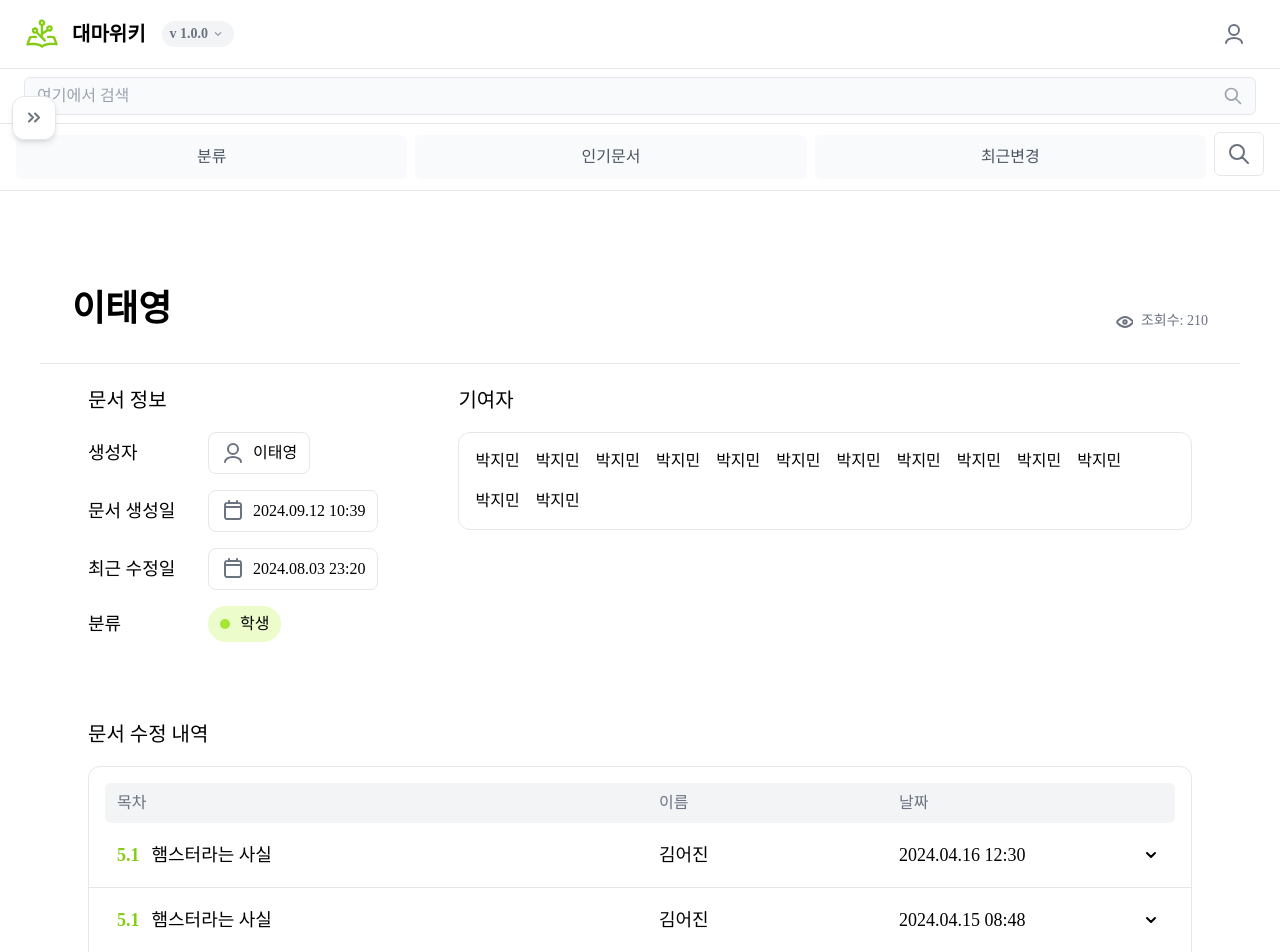
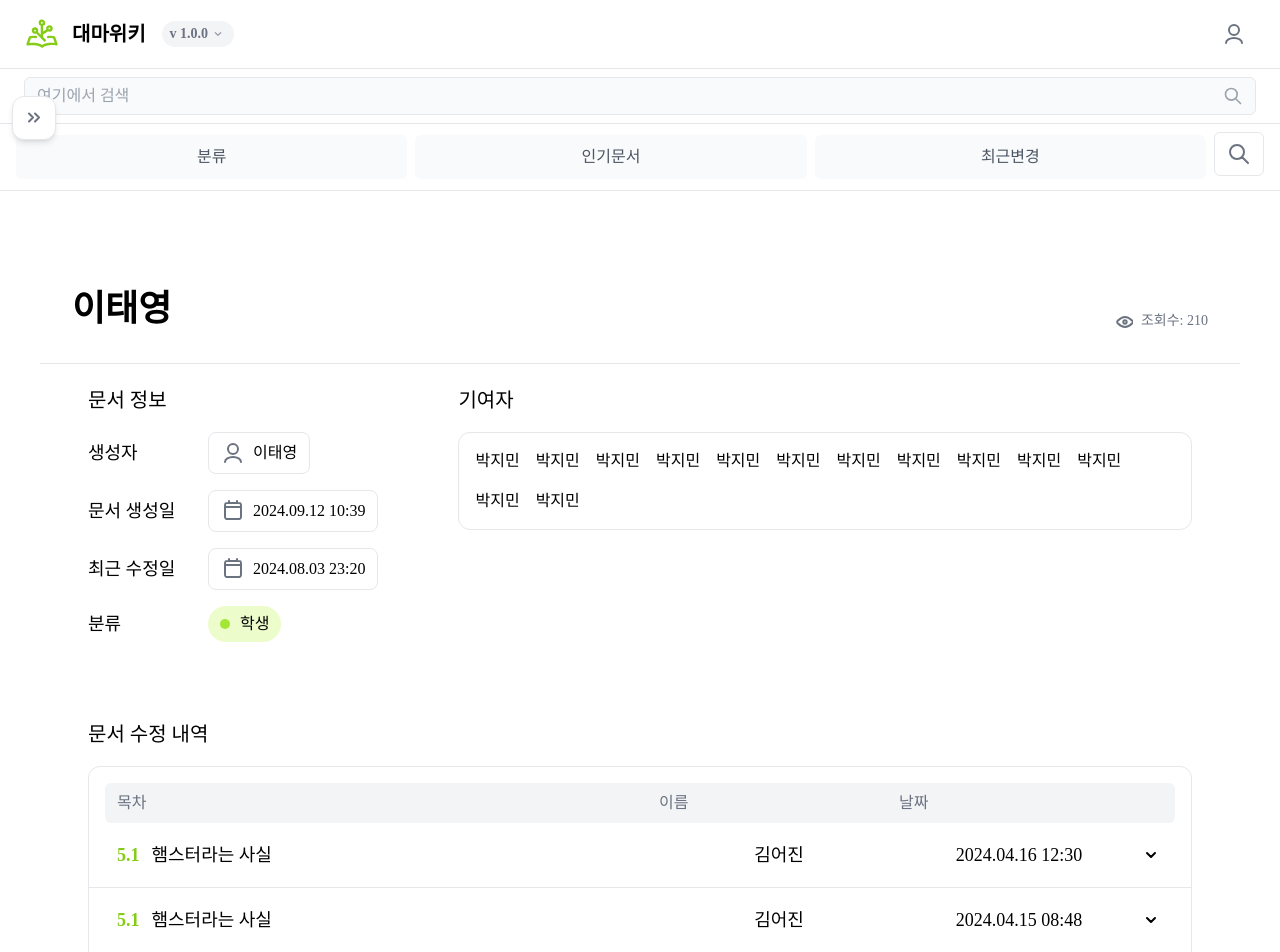
Before and after one commit to Daemawiki/Claudia, a Next.js app: page /document/1/userInfo in a window 1280 px wide. Shown: the top 952 px of the page. Built offline with nearby package versions, Linux system fonts and the light colour scheme.

Commit message:
chore :: document userInfo lint 오류 정리

```diff
--- a/src/app/(with-header)/document/[id]/userInfo/EditHistory.tsx
+++ b/src/app/(with-header)/document/[id]/userInfo/EditHistory.tsx
@@ -15,7 +15,15 @@ interface HistoryProps {
   text: string;
 }
 
-const EditHistory = ({
+function RemoveHistory({ text }: HistoryProps) {
+  return <span className="text-gray400 line-through">{text}</span>;
+}
+
+function AddedHistory({ text }: HistoryProps) {
+  return <span className="text-lime500">{text}</span>;
+}
+
+function EditHistory({
   index,
   title,
   editor,
@@ -24,14 +32,15 @@ const EditHistory = ({
   isOpen,
   handleOpen,
   isFirst,
-}: PropsType) => {
+}: PropsType) {
   const firstHistoryStyle = isFirst ? "border-t-[0px]" : "border-t-[1px]";
 
   return (
     <div
       className={`py-5 px-7 flex flex-col gap-3 ${firstHistoryStyle} border-gray200`}
     >
-      <div
+      <button
+        type="button"
         className="flex items-center text-medium18 text-black"
         onClick={handleOpen}
       >
@@ -42,30 +51,24 @@ const EditHistory = ({
         <div className="max-w-[240px] flex-grow">{editor}</div>
         <div className="flex-grow max-w-[240px]">{editDate}</div>
         <Arrow direction={isOpen ? "up" : "down"} />
-      </div>
+      </button>
       {isOpen && (
         <div className="flex-col flex px-3 gap-1 text-medium18 border-l-[1px] border-gray200">
           {editHistory
             .filter(history => history.added || history.removed)
-            .map(history =>
-              history.added ? (
-                <AddedHistory text={history.value} />
+            .map(history => {
+              const historyKey = `${history.value}-${history.added ? "a" : "r"}`;
+
+              return history.added ? (
+                <AddedHistory key={historyKey} text={history.value} />
               ) : (
-                <RemoveHistory text={history.value} />
-              ),
-            )}
+                <RemoveHistory key={historyKey} text={history.value} />
+              );
+            })}
         </div>
       )}
     </div>
   );
-};
-
-const RemoveHistory = ({ text }: HistoryProps) => {
-  return <span className="text-gray400 line-through">{text}</span>;
-};
-
-const AddedHistory = ({ text }: HistoryProps) => {
-  return <span className="text-lime500">{text}</span>;
-};
+}
 
 export default EditHistory;
--- a/src/app/(with-header)/document/[id]/userInfo/page.tsx
+++ b/src/app/(with-header)/document/[id]/userInfo/page.tsx
@@ -1,10 +1,10 @@
 "use client";
 
+import { useState } from "react";
+import { Calendar, User } from "@/assets";
 import { Sidebar } from "@/components";
 import { Title } from "../Title";
-import { User, Calendar } from "@/assets";
 import EditHistory from "./EditHistory";
-import { useState } from "react";
 
 interface MockDataType {
   index: string;
@@ -62,10 +62,10 @@ export default function UserInfo() {
     },
   ];
 
-  const [openHistory, setOpenHistory] = useState<number | null>(null);
+  const [openHistory, setOpenHistory] = useState<string | null>(null);
 
-  const handleOpen = (number: number) => {
-    setOpenHistory(prev => (prev === number ? null : number));
+  const handleOpen = (id: string) => {
+    setOpenHistory(prev => (prev === id ? null : id));
   };
 
   return (
@@ -102,7 +102,7 @@ export default function UserInfo() {
                 <div className="flex gap-5 items-center">
                   <div className="w-[100px] text-medium18">분류</div>
                   <div className="flex px-3 py-[6px] gap-[10px] rounded-full bg-lime100 items-center">
-                    <div className="w-[10px] h-[10px] rounded-full bg-lime400"></div>
+                    <div className="w-[10px] h-[10px] rounded-full bg-lime400" />
                     <span className="whitespace-nowrap">학생</span>
                   </div>
                 </div>
@@ -135,29 +135,36 @@ export default function UserInfo() {
                   <div className="flex-grow">목차</div>
                   <div className="flex-grow max-w-[240px]">이름</div>
                   <div className="flex-grow max-w-[240px]">날짜</div>
-                  <div className="w-6"></div>
+                  <div className="w-6" />
                 </div>
               </div>
               {MockData.map(
-                ({ index, title, editor, editDate, editHistory }, key) => (
+                (
+                  { index, title, editor, editDate, editHistory },
+                  historyIndex,
+                ) => {
+                  const historyId = `${editDate}-${index}-${title}`;
+
+                  return (
                     <EditHistory
-                    key={key}
+                      key={historyId}
                       index={index}
                       title={title}
                       editor={editor}
                       editDate={editDate}
                       editHistory={editHistory}
-                    isOpen={openHistory === key}
-                    handleOpen={() => handleOpen(key)}
-                    isFirst={key === 0}
+                      isOpen={openHistory === historyId}
+                      handleOpen={() => handleOpen(historyId)}
+                      isFirst={historyIndex === 0}
                     />
-                ),
+                  );
+                },
               )}
             </div>
           </div>
         </div>
       </div>
-      <section className="max-w-[1200px]"></section>
+      <section className="max-w-[1200px]" />
     </div>
   );
 }
```
Lines whose indentation alone changed are shown as unchanged.
